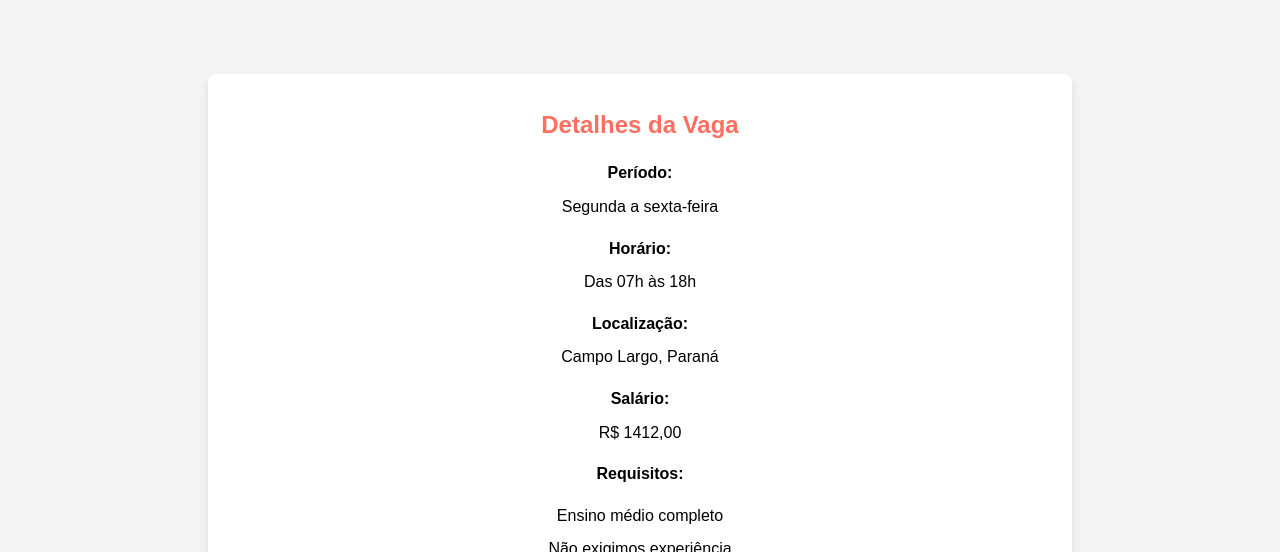
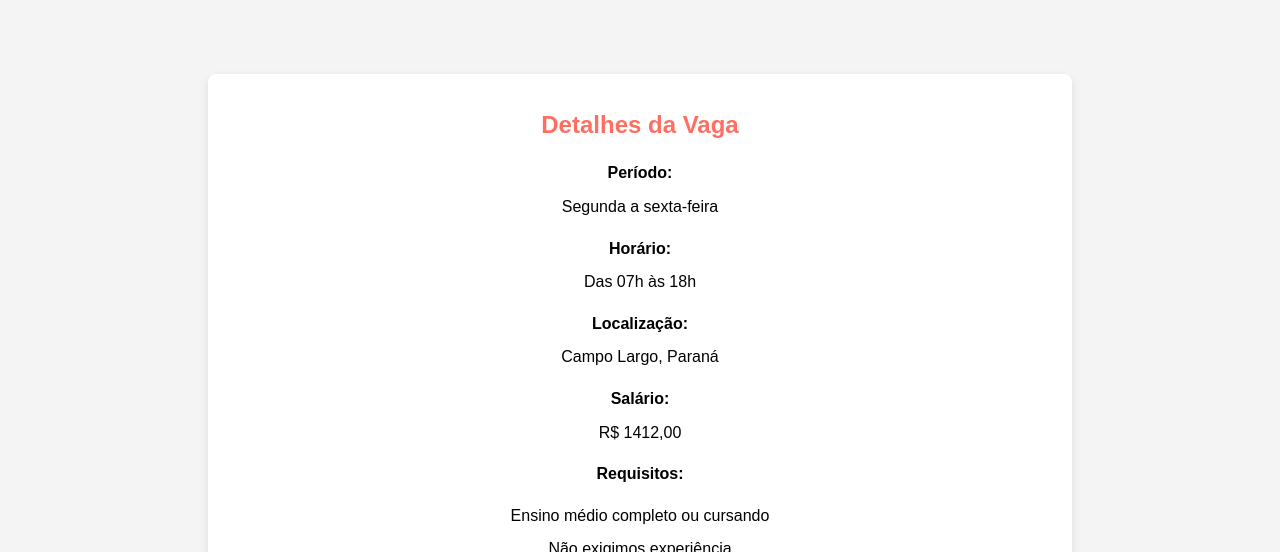
Before and after one commit to erickmth/bolosdavov-, a plain HTML site: page recrutamento.html in a window 1280 px wide. Shown: the part 248-800 px from the top of the page. Drawn offline with Linux system fonts and the light colour scheme.

Commit message:
Update recrutamento.html

```diff
--- a/recrutamento.html
+++ b/recrutamento.html
@@ -35,7 +35,7 @@
             <div class="info">
                 <strong>Requisitos:</strong>
                 <ul>
-                    <li>Ensino médio completo</li>
+                    <li>Ensino médio completo ou cursando</li>
                     <li>Não exigimos experiência</li>
                 </ul>
             </div>
```
